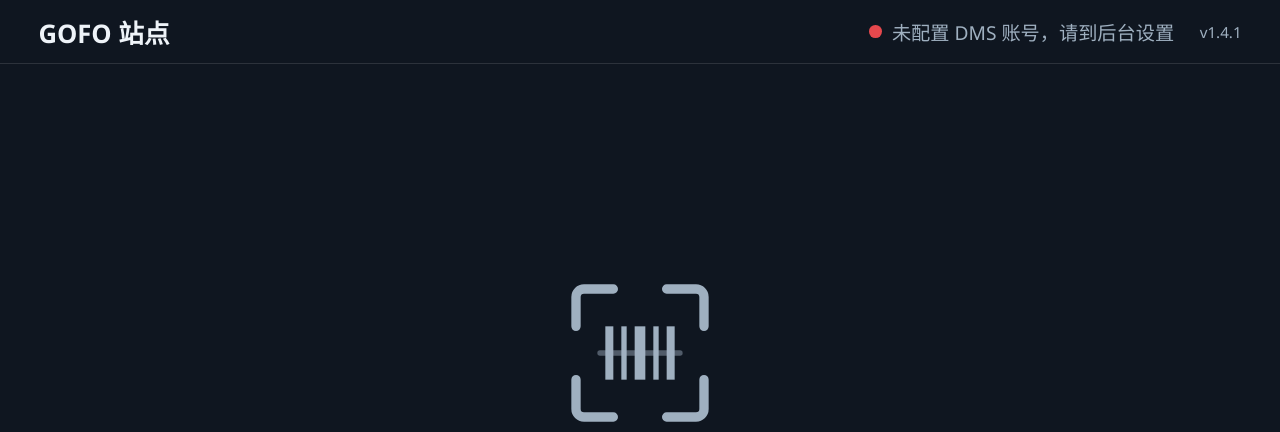
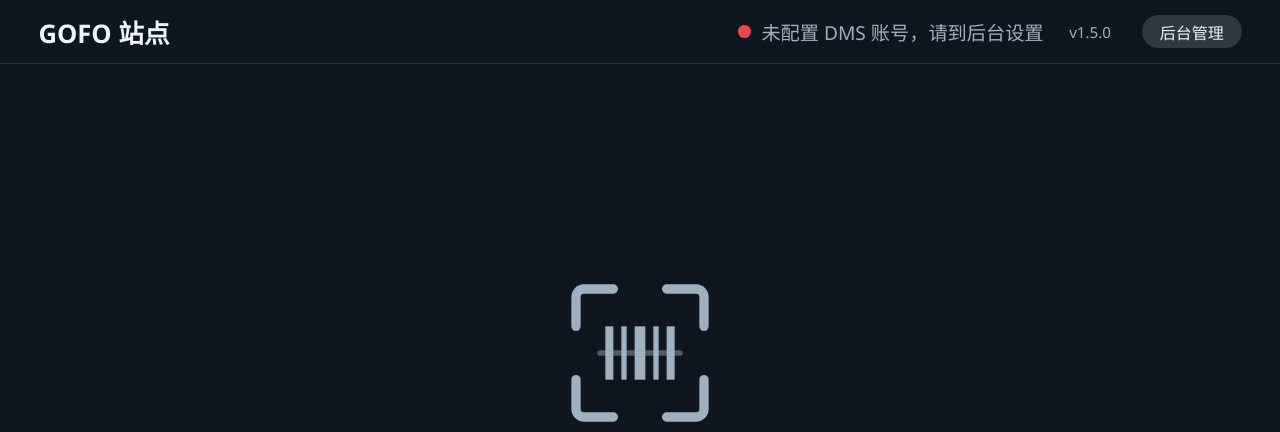
Before and after one commit to BenZhao-forever/gfs-station-toolkit, a Flask app: page /kiosk in a window 1280 px wide. Shown: the top 432 px of the page. Run offline with Flask 3, Linux system fonts and the light colour scheme.

Commit message:
feat: 启动器改名 + 大屏后台入口/后台返回按钮 + 应用图标
- run.bat → 启动器.bat（内容仍纯 ASCII）
- 大屏右上角加『后台管理』按钮 → /admin；后台加『返回主界面』→ /kiosk
- 加 favicon(logo.png + favicon.ico，Win7/Chrome109 可用)；暂用占位图标待换真 logo
- version 1.5.0

Co-Authored-By: Claude Opus 5 <noreply@anthropic.com>

```diff
--- a/static/admin.css
+++ b/static/admin.css
@@ -34,6 +34,8 @@ code{ background:#eef2f7; padding:1px 5px; border-radius:4px; font-family:monosp
 .right{ display:flex; align-items:center; gap:14px; }
 .link{ color:var(--accent); text-decoration:none; font-size:14px; }
 .ghost{ background:#eef2f7; color:var(--ink); border:0; padding:9px 16px; border-radius:8px; cursor:pointer; }
+a.ghost{ text-decoration:none; display:inline-block; font-size:15px; }
+a.ghost:hover{ background:#e2e8f2; }
 
 /* 面板 */
 main{ max-width:900px; margin:24px auto; padding:0 24px; }
--- a/static/kiosk.css
+++ b/static/kiosk.css
@@ -24,6 +24,10 @@ body{
 .topbar .queue{ display:flex; align-items:center; gap:1.2vw; }
 .badge{ background:rgba(255,255,255,.14); padding:.5vh 1.2vw; border-radius:999px; font-size:2.2vh; }
 .ver{ color:var(--sub); font-size:1.9vh; }
+.admin-btn{ margin-left:1.2vw; font-size:2vh; color:var(--ink); background:rgba(255,255,255,.14);
+  padding:.6vh 1.4vw; border-radius:999px; text-decoration:none; white-space:nowrap; }
+.admin-btn:hover{ background:rgba(255,255,255,.24); }
+body.state-weak .admin-btn, body.state-strong .admin-btn{ color:#fff; background:rgba(0,0,0,.18); }
 
 /* 主区 */
 #stage{ height:92vh; display:flex; align-items:center; justify-content:center; padding:3vh 4vw; }
--- a/templates/admin.html
+++ b/templates/admin.html
@@ -4,6 +4,8 @@
 <meta charset="utf-8">
 <meta name="viewport" content="width=device-width, initial-scale=1">
 <title>GOFO 站点工具包 · 后台</title>
+<link rel="icon" href="/static/assets/favicon.ico" sizes="any">
+<link rel="icon" type="image/png" href="/static/assets/logo.png">
 <link rel="stylesheet" href="/static/admin.css">
 </head>
 <body>
@@ -33,7 +35,7 @@
         <button data-tab="security">安全</button>
       </nav>
       <div class="right">
-        <a href="/kiosk" target="_blank" class="link">打开大屏 ↗</a>
+        <a href="/kiosk" class="ghost back-btn">返回主界面</a>
         <button id="logout" class="ghost">退出</button>
       </div>
     </header>
--- a/templates/kiosk.html
+++ b/templates/kiosk.html
@@ -4,6 +4,8 @@
 <meta charset="utf-8">
 <meta name="viewport" content="width=device-width, initial-scale=1">
 <title>GOFO 站点工具包</title>
+<link rel="icon" href="/static/assets/favicon.ico" sizes="any">
+<link rel="icon" type="image/png" href="/static/assets/logo.png">
 <link rel="stylesheet" href="/static/kiosk.css">
 </head>
 <body class="state-idle">
@@ -17,6 +19,7 @@
     <div class="queue">
       <span id="queue-badge" class="badge hidden">队列 <b id="queue-count">0</b></span>
       <span class="ver">v<span id="ver">-</span></span>
+      <a class="admin-btn" href="/admin">后台管理</a>
     </div>
   </header>
 
--- a/version.json
+++ b/version.json
@@ -1,4 +1,4 @@
 {
-  "version": "1.4.1",
-  "notes": "修复主页“请扫码”上方图标在 Win7 显示为豆腐块：改用内联 SVG 扫描图标；队列暂停/减号等符号也改免字体"
+  "version": "1.5.0",
+  "notes": "启动器改名为『启动器.bat』；大屏右上角加『后台管理』按钮，后台加『返回主界面』按钮；加应用图标(favicon，Win7可用，暂为占位待换真图)"
 }
```
Also changed, not shown: README.md, static/assets/favicon.ico (added), static/assets/logo.png (added), 2 other files.
